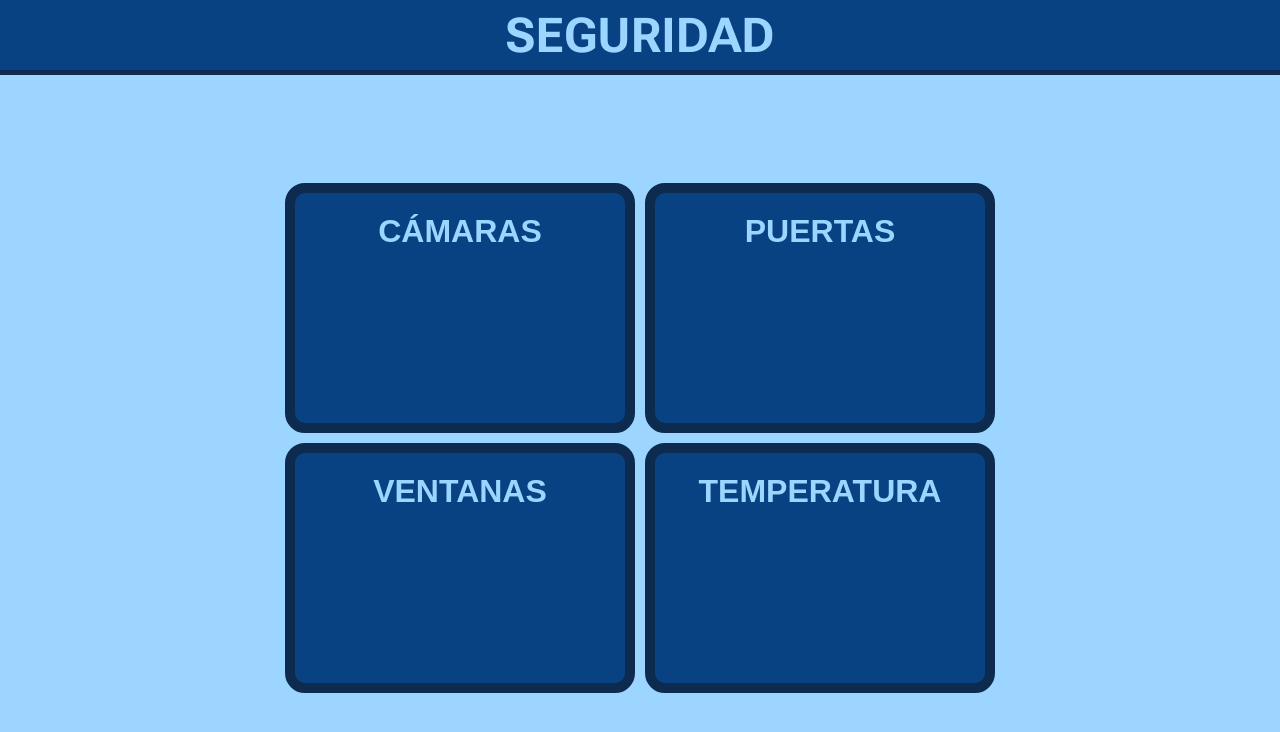
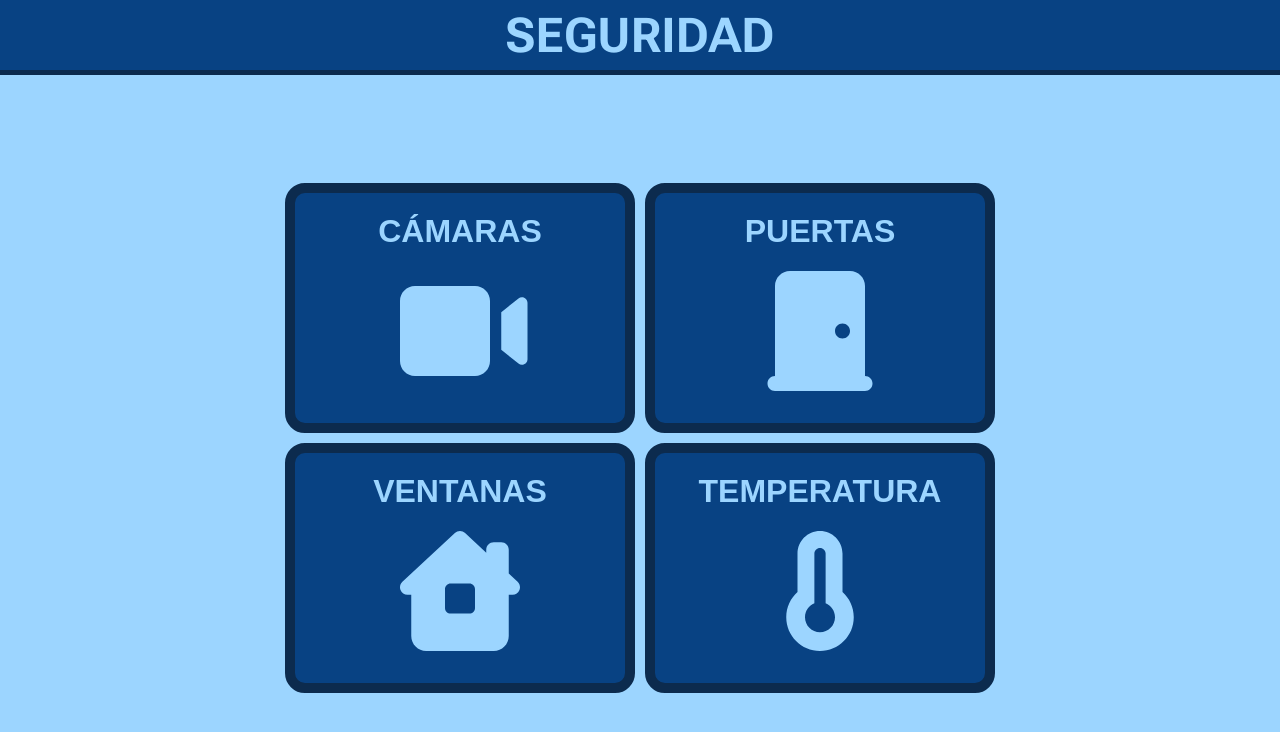
Before and after one commit to Bryan05U/Proyecto-TPA_2026, a React (Vite) app: page /seguridad in a window 1280 px wide. Shown: the top 732 px of the page. Built offline with nearby package versions, Linux system fonts and the light colour scheme.

Commit message:
Agregando logos y ajustando disposición

```diff
--- a/src/components/CardDispositivo.tsx
+++ b/src/components/CardDispositivo.tsx
@@ -2,7 +2,7 @@ import { DispositivoSeguridad } from "../domain/DispositivoSeguridad";
 
 // Importando iconos de botones
 import IconoCamara from "../assets/Seguridad/Logo_Camara.svg?react";
-import IconoVentana from "../assets/Seguridad/Logo_Camara.svg?react";
+import IconoVentana from "../assets/Seguridad/Logo_Ventana.svg?react";
 import IconoPuerta from "../assets/Seguridad/Logo_Puerta.svg?react";
 import IconoTemperatura from "../assets/Seguridad/Logo_Temperatura.svg?react";
 
--- a/src/interfaces/Seguridad.tsx
+++ b/src/interfaces/Seguridad.tsx
@@ -1,11 +1,14 @@
 import { useNavigate }
 from "react-router-dom";
 
-import Boton
-from "../components/Boton";
+import Boton from "../components/Boton";
+import Header from "../components/Header";
 
-import Header
-from "../components/Header";
+// Importando iconos de botones
+import IconoCamara from "../assets/Seguridad/Logo_Camara.svg?react";
+import IconoVentana from "../assets/Seguridad/Logo_Ventana.svg?react";
+import IconoPuerta from "../assets/Seguridad/Logo_Puerta.svg?react";
+import IconoTemperatura from "../assets/Seguridad/Logo_Temperatura.svg?react";
 
 import "../styles/Layout.css";
 
@@ -32,6 +35,7 @@ function Seguridad() {
 
           <Boton
             nombre="CÁMARAS"
+            icono={<IconoCamara />}
             onClick={() =>
               navigate(
                 "/seguridad/camaras"
@@ -44,6 +48,7 @@ function Seguridad() {
 
           <Boton
             nombre="VENTANAS"
+            icono={<IconoVentana />}
             onClick={() =>
               navigate(
                 "/seguridad/ventanas"
@@ -64,6 +69,7 @@ function Seguridad() {
 
           <Boton
             nombre="PUERTAS"
+            icono={<IconoPuerta />}
             onClick={() =>
               navigate(
                 "/seguridad/puertas"
@@ -76,6 +82,7 @@ function Seguridad() {
 
           <Boton
             nombre="TEMPERATURA"
+            icono={<IconoTemperatura />}
             onClick={() =>
               navigate(
                 "/seguridad/temperatura"
```
